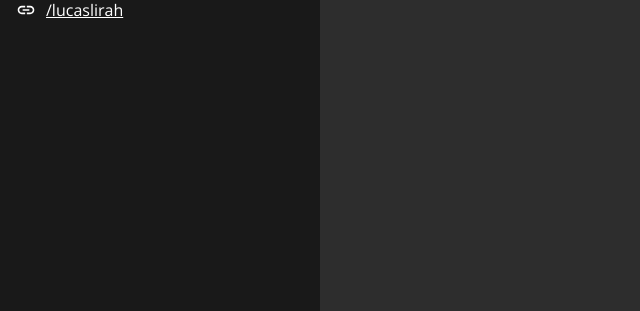
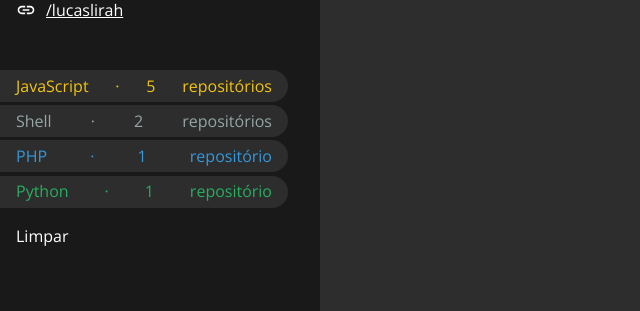
Before and after one commit to lucaslirah/github-api-dev, a React (Create React App) app: page /repositories in a window 1280 px wide. Shown: the part 380-691 px from the top of the page, without its empty margins (0-640 px from the left). Built offline with nearby package versions, Linux system fonts and the light colour scheme.

Commit message:
componente de Filtros - criando e configurando

```diff
--- a/src/pages/RepositoriesPage/Filter/index.jsx
+++ b/src/pages/RepositoriesPage/Filter/index.jsx
@@ -1,17 +1,30 @@
 import React from 'react';
 
-import { Container } from './styles';
+import {Cleaner, Container, Selector} from './styles';
 
 function Filter() {
-  const langs = [
+  const languages = [
     {name: 'JavaScript', count: 5, color: '#f1c40f'},
     {name: 'Shell', count: 2, color: '#95a5a6'},
     {name: 'PHP', count: 1, color: '#3498db'},
-  ]
+    {name: 'Python', count: 1, color: '#27ae60'},
+  ];
 
   return (
     <Container>
-      {}
+      {
+        languages.map(({ name, color, count}) => (
+          <Selector key={name.toLowerCase()} color={color}>
+            <span>{name}</span> &middot;
+            <span>{count}</span>
+            {
+              // aparecer em plural ou singular "repositório"
+              count > 1 ? <span className="repos">repositórios</span> :  <span className="repos">repositório</span>
+            }
+          </Selector>
+        ))
+      }
+      <Cleaner>Limpar</Cleaner>
     </Container>
   )
 }
--- a/src/pages/RepositoriesPage/Filter/styles.js
+++ b/src/pages/RepositoriesPage/Filter/styles.js
@@ -8,9 +8,12 @@ export const Container = styled.div`
   padding-right: 2rem;
 
   @media screen and (max-width: ${(props) => props.theme.breakpoints.md}) {
-    grid-template-columns: auto auto;
+    grid-template-columns: auto auto auto;
     gap: 0.8rem;
     padding: 0 1rem;
+  }
+  @media screen and (max-width: ${(props) => props.theme.breakpoints.sm}){
+    grid-template-columns: auto auto;
   }
 `;
 
@@ -38,9 +41,13 @@ export const Selector = styled.button`
 
   @media screen and (max-width: ${(props) => props.theme.breakpoints.md}) {
     border-radius: 20px;
+
     &:hover,
     &.selected {
       transform: translateX(0) scale(1.02);
+    }
+    span.repos{
+      display: none;
     }
   }
 `;
@@ -49,10 +56,14 @@ export const Cleaner = styled.button`
   background: transparent;
   color: ${(props) => props.theme.colors.text};
   border: none;
-  text-align: center;
+  text-align: left;
   padding: 1rem;
 
   &:hover {
     color: rgba(255, 255, 255, 0.5)
   }
+
+  @media screen and (max-width: ${(props) => props.theme.breakpoints.md}) {
+    padding: 0 1rem;
+  }
 `;
--- a/src/pages/RepositoriesPage/index.jsx
+++ b/src/pages/RepositoriesPage/index.jsx
@@ -1,13 +1,14 @@
 import React from 'react';
 import {Container, Main, Sidebar} from "./styles";
 import Profile from "./Profile";
+import Filter from "./Filter";
 
 function RepositoriesPage() {
   return (
     <Container>
       <Sidebar>
         <Profile />
-        {/* Sidebar components */}
+        <Filter/>
       </Sidebar>
       <Main>Main</Main>
     </Container>
```
